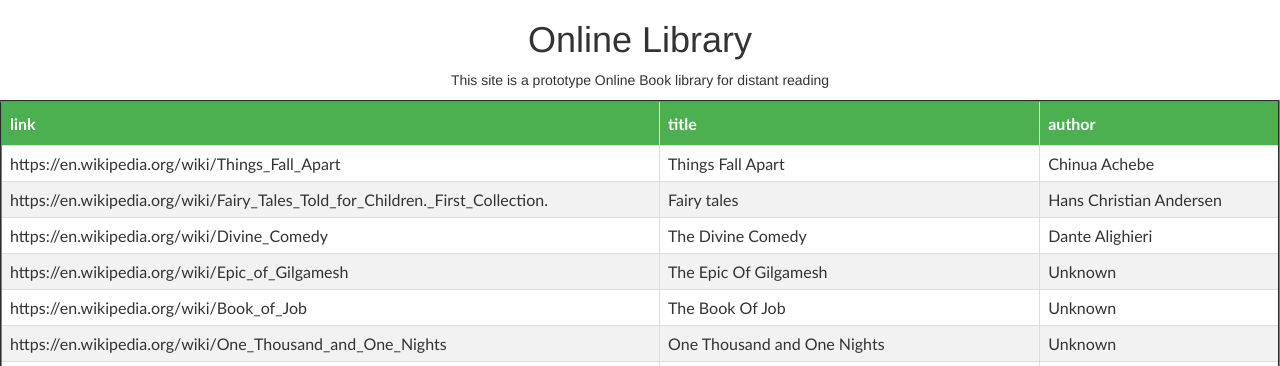
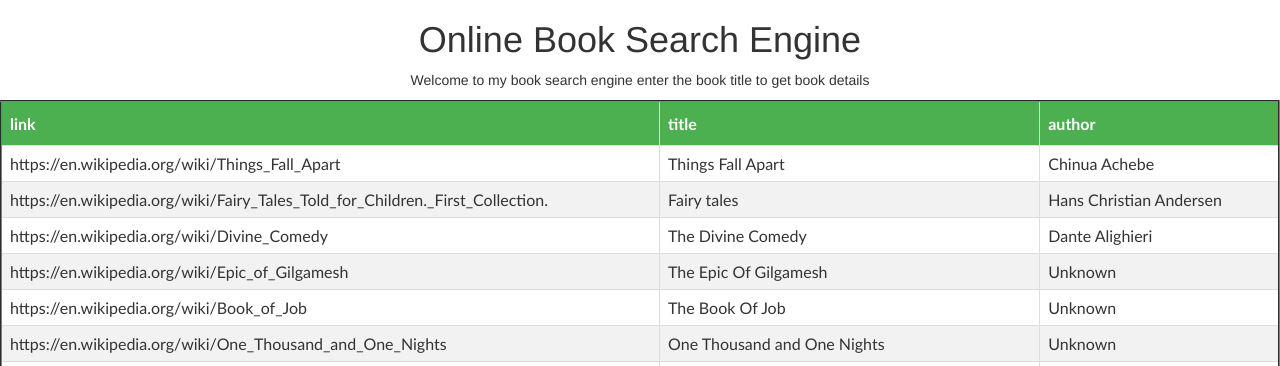
Before and after one commit to someshugar445/Online_books_library_flaskapp, a Flask app: page / in a window 1280 px wide. Shown: the part 56-422 px from the top of the page. Run offline with Flask 2, Linux system fonts and the light colour scheme; some libraries are stand-ins or nearby versions.

Commit message:
renamed header

```diff
--- a/templates/home.html
+++ b/templates/home.html
@@ -33,8 +33,8 @@
 {% block content %}
 <body>
     <center>
-<h1>Online Library</h1>
-<p>This site is a prototype Online Book library for distant reading</p>
+<h1>Online Book Search Engine</h1>
+<p>Welcome to my book search engine enter the book title to get book details</p>
         <table border="2" id="books">
             <thead>
                 <tr>
@@ -58,7 +58,7 @@
 <br><br>
 <center>
     <footer style="background-color:#4CAF50;color:white">
-      <p><b>Contact:</b></p>
+      <h3><b>Contact:</b></h3>
         <p>email: someshugar@gmail.com</p>
       <p><b>Sources: </b><a href="https://en.wikipedia.org/wiki/Wikipedia"> Wikipedia link</a></p>
     </footer>
```
